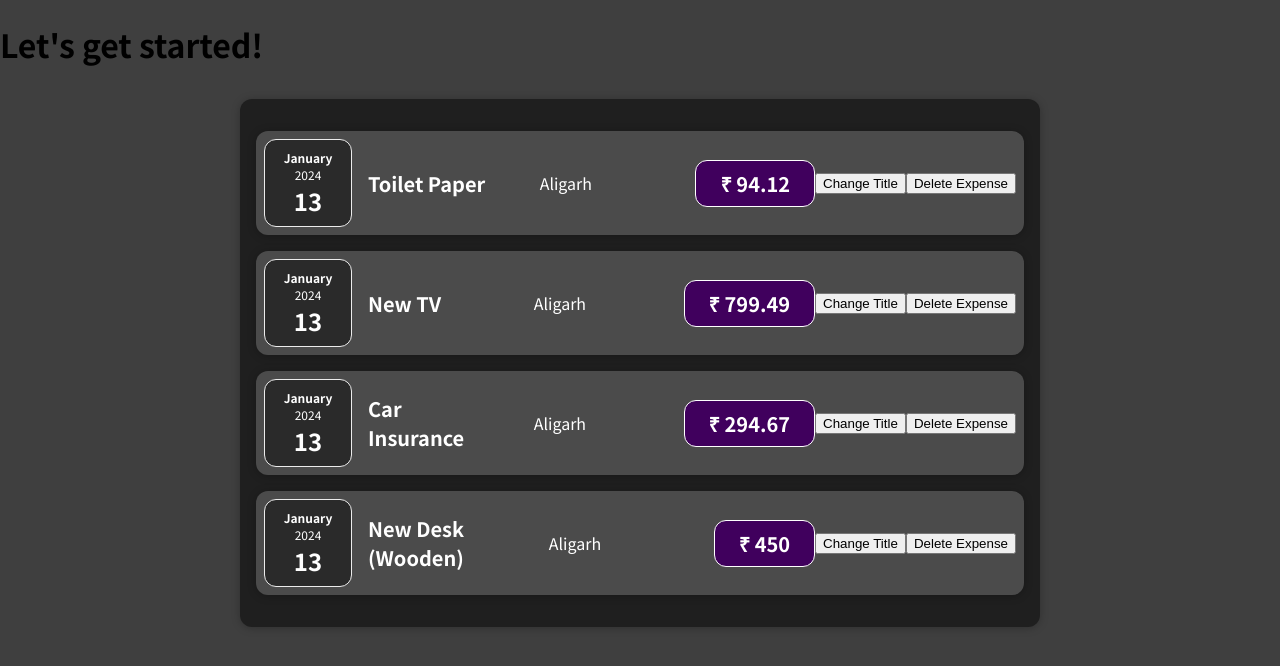
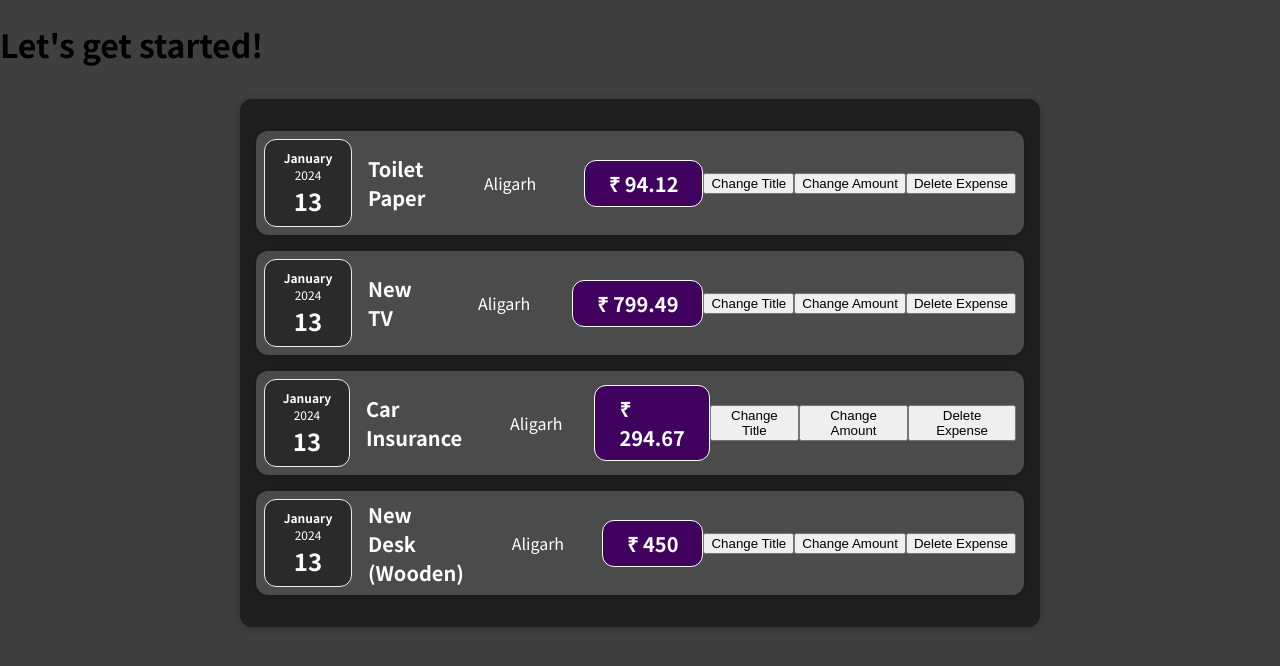
Before and after one commit to Yaambs18/expense-tracker, a React (Create React App) app: page / in a window 1280 px wide. Shown: the top 666 px of the page. Built offline with nearby package versions, Linux system fonts and the light colour scheme.

Commit message:
Update Title and price of component (useState behind logic)

```diff
--- a/src/components/Expenses/ExpenseDetails.js
+++ b/src/components/Expenses/ExpenseDetails.js
@@ -1,13 +1,31 @@
+import React, { useState } from 'react';
 import './ExpenseItem.css'
 
 const ExpenseDetails = (props) => {
 
+    const  [title, setTitle] = useState(props.expense.title);
+    const  [amount, setAmount] = useState(props.expense.amount);
+
+    const clickHandler = () => {
+        setTitle('Updated');
+        console.log(title);
+    }
+
+    const priceClickHandler = () => {
+        setAmount(100);
+        console.log(title);
+    }
+
     return (
-        <div className='expense-item__description'>
-            <h2>{props.expense.title}</h2>
-            <div className='expense-item__location'>{props.expense.location}</div>
-            <div className='expense-item__price'>₹ {props.expense.amount}</div>
-        </div>
+        <>
+            <div className='expense-item__description'>
+                <h2>{title}</h2>
+                <div className='expense-item__location'>{props.expense.location}</div>
+                <div className='expense-item__price'>₹ {amount}</div>
+            </div>
+            <button onClick={clickHandler}>Change Title</button>
+            <button onClick={priceClickHandler}>Change Amount</button>
+        </>
     )
 }
 
--- a/src/components/Expenses/ExpenseItem.js
+++ b/src/components/Expenses/ExpenseItem.js
@@ -6,10 +6,6 @@ import ExpenseDetails from './ExpenseDetails';
 import './ExpenseItem.css';
 
 const ExpenseItem = (props) => {
-
-    const clickHandler = () => {
-        console.log('Clicked!!');
-    }
 
     const deleteClickHandler = (event) => {
         console.log(event.target.parentElement.remove());
@@ -24,7 +20,6 @@ const ExpenseItem = (props) => {
         <Card className='expense-item'>
             <ExpenseDate date={props.expense.date} />
             <ExpenseDetails expense={props.expense} />
-            <button onClick={clickHandler}>Change Title</button>
             <button onClick={deleteClickHandler}>Delete Expense</button>
         </Card>
     )
```
